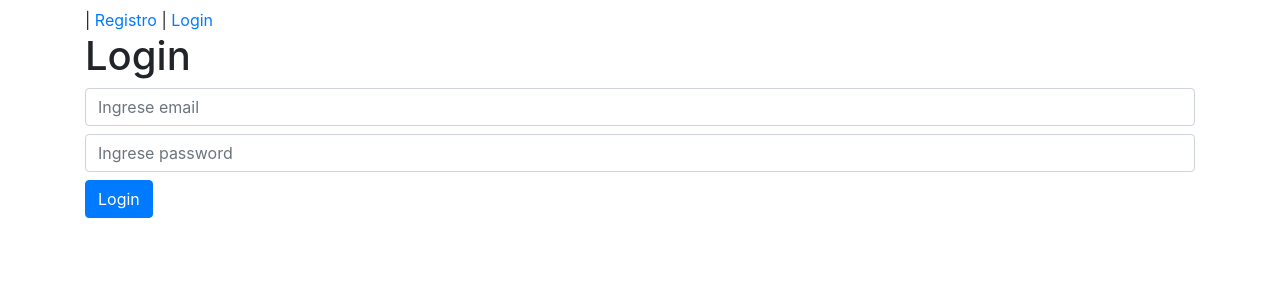
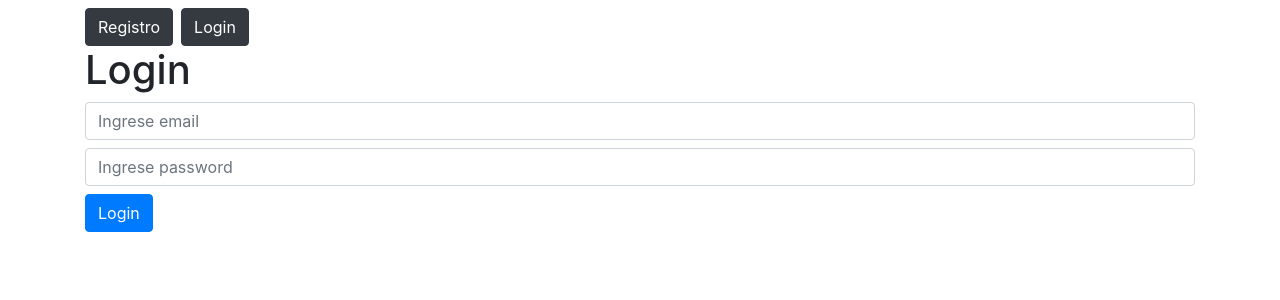
Before and after one commit to Arkalex/vue-auth-firebase, a Vue app: page /acceso in a window 1280 px wide. Shown: the top 300 px of the page. Built offline with nearby package versions, Linux system fonts and the light colour scheme; no server answers.

Commit message:
Styles in navigation buttons

```diff
--- a/src/App.vue
+++ b/src/App.vue
@@ -1,10 +1,10 @@
 <template>
   <div class="container mt-2" id="app">
     <div>
-      <router-link to="/" v-if="existeUsuario">Inicio</router-link> |
-      <router-link to="/registro" v-if="!existeUsuario">Registro</router-link> |
-      <router-link to="/acceso" v-if="!existeUsuario">Login</router-link>
-      <button @click="cerrarSesion" v-if="existeUsuario">Logout</button>
+      <router-link to="/" v-if="existeUsuario" class="btn btn-dark mr-2">Inicio</router-link>
+      <router-link to="/registro" v-if="!existeUsuario" class="btn btn-dark mr-2">Registro</router-link>
+      <router-link to="/acceso" v-if="!existeUsuario" class="btn btn-dark mr-2">Login</router-link>
+      <button @click="cerrarSesion" v-if="existeUsuario" class="btn btn-dark mr-2">Logout</button>
     </div>
     <router-view/>
   </div>
```
